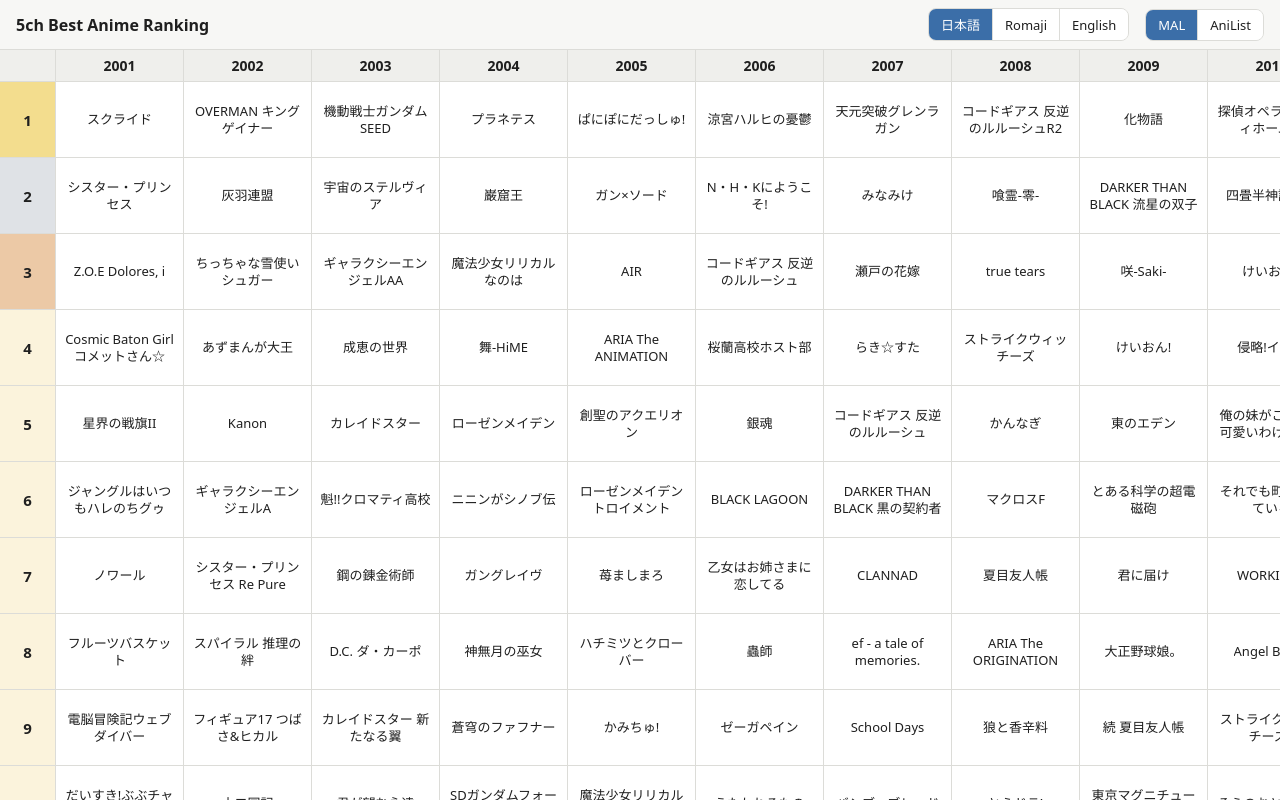
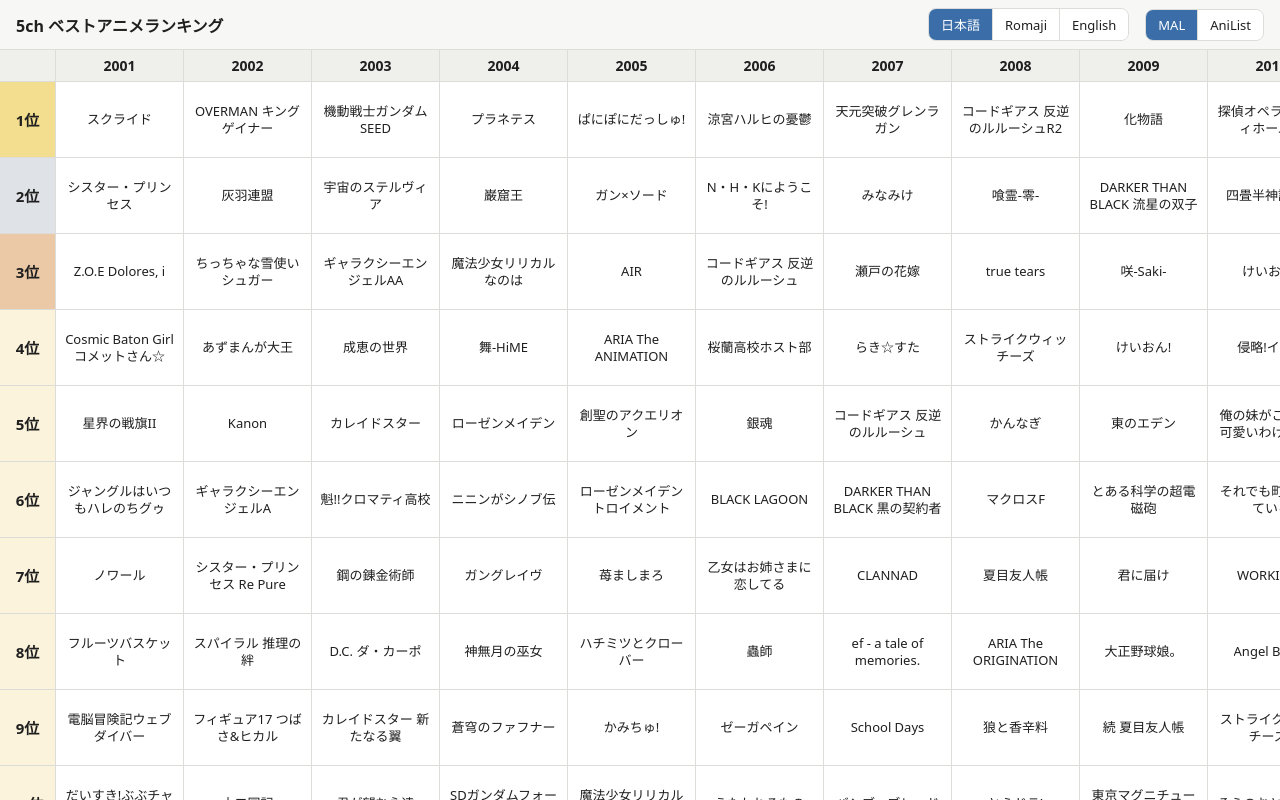
Before and after one commit to algebra123230/5ch-anime-ranking, a website: page index.html in a window 1280 px wide. Drawn offline with Linux system fonts and the light colour scheme.

Commit message:
feat: Japanese heading and rank labels (3位) only in 日本語 mode
Romaji and English modes show "5ch Best Anime Ranking" and plain numbers.

```diff
--- a/app.js
+++ b/app.js
@@ -1,6 +1,8 @@
 // Renders the ranking table once; toolbar toggles rewrite each cell's title and link in place.
 const CONTROLS = { lang: ["ja", "romaji", "en"], links: ["mal", "anilist"] };
-let cellLinks = []; // [{ a, cell, show }], filled once the table is rendered
+// Filled by renderTable; applyState rewrites them (they may not be in the document yet).
+const cellLinks = []; // [{ a, cell, show }]
+const rankHeaders = []; // <th> per rank
 
 // --- State (lives in the URL query) -------------------------------------
 
@@ -17,19 +19,32 @@
   applyState(readState());
 }
 
+// Japanese text gets lang="ja" so browsers pick a Japanese (not Chinese) font.
+function setLang(node, ja) {
+  if (ja) node.lang = "ja";
+  else node.removeAttribute("lang");
+}
+
 function applyState(state) {
   const { lang, links } = state;
+  const ja = lang === "ja";
   for (const [name, value] of Object.entries(state)) {
     for (const btn of document.querySelectorAll(`[data-control="${name}"] button`)) {
       btn.setAttribute("aria-pressed", String(btn.dataset.value === value));
     }
   }
+  const h1 = document.querySelector("h1");
+  h1.textContent = ja ? "5ch ベストアニメランキング" : "5ch Best Anime Ranking";
+  setLang(h1, ja);
+  for (const th of rankHeaders) {
+    th.textContent = ja ? `${th.dataset.rank}位` : th.dataset.rank;
+    setLang(th, ja);
+  }
   for (const { a, cell, show } of cellLinks) {
     const title = { ja: cell.title_ja, romaji: show.title_romaji, en: show.title_en ?? show.title_romaji }[lang];
     a.firstChild.textContent = title;
     a.title = title;
-    if (lang === "ja") a.lang = "ja";
-    else a.removeAttribute("lang");
+    setLang(a, ja);
     const useAniList = links === "anilist" && show.anilist_id;
     a.href = useAniList ? `https://anilist.co/anime/${show.anilist_id}` : `https://myanimelist.net/anime/${cell.id}`;
     a.classList.toggle("fallback", links === "anilist" && !show.anilist_id);
@@ -49,6 +64,13 @@
   return rank <= 10 ? "band-a" : rank <= 20 ? "band-b" : "band-c";
 }
 
+function rankHeader(rank) {
+  const th = el("th", { scope: "row", className: `rank ${rankClass(rank)}` });
+  th.dataset.rank = rank;
+  rankHeaders.push(th);
+  return th;
+}
+
 function renderTable({ cells, anime }) {
   const years = [...new Set(cells.map((c) => c.year))].sort((a, b) => a - b);
   const ranks = [...new Set(cells.map((c) => c.rank))].sort((a, b) => a - b);
@@ -56,7 +78,7 @@
 
   const head = el("tr", {}, [el("th", { className: "corner" }), ...years.map((y) => el("th", { scope: "col", textContent: y }))]);
   const rows = ranks.map((rank) => el("tr", {}, [
-    el("th", { scope: "row", className: `rank ${rankClass(rank)}`, textContent: rank }),
+    rankHeader(rank),
     ...years.map((year) => {
       const cell = byKey.get(`${year}-${rank}`);
       const a = el("a", { target: "_blank", rel: "noopener" }, [el("span")]);
--- a/index.html
+++ b/index.html
@@ -9,7 +9,7 @@
 </head>
 <body>
   <header class="toolbar">
-    <h1>5ch Best Anime Ranking</h1>
+    <h1 lang="ja">5ch ベストアニメランキング</h1>
     <div class="seg" role="group" aria-label="Title language" data-control="lang">
       <button type="button" data-value="ja" lang="ja">日本語</button>
       <button type="button" data-value="romaji">Romaji</button>
```
Also changed, not shown: tests/e2e.test.mjs (+4 -0 lines).
